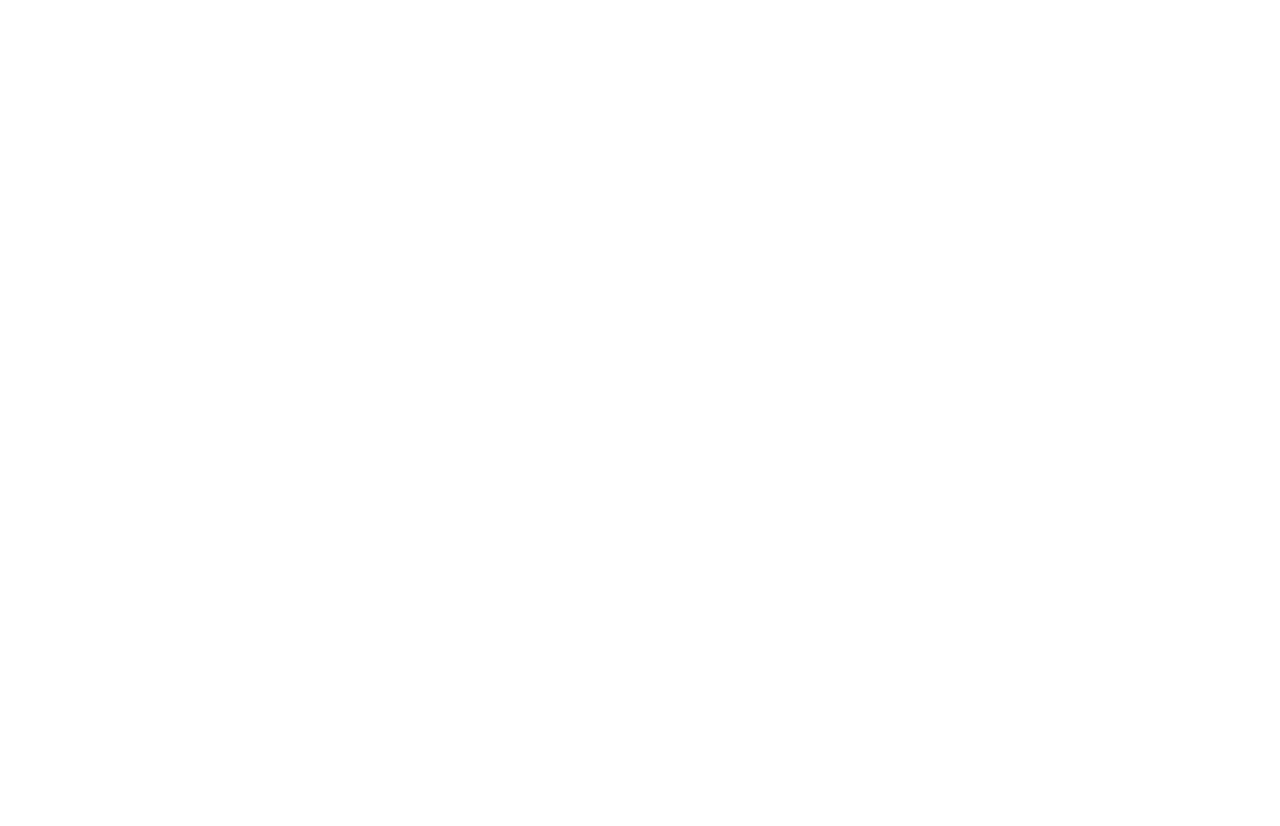
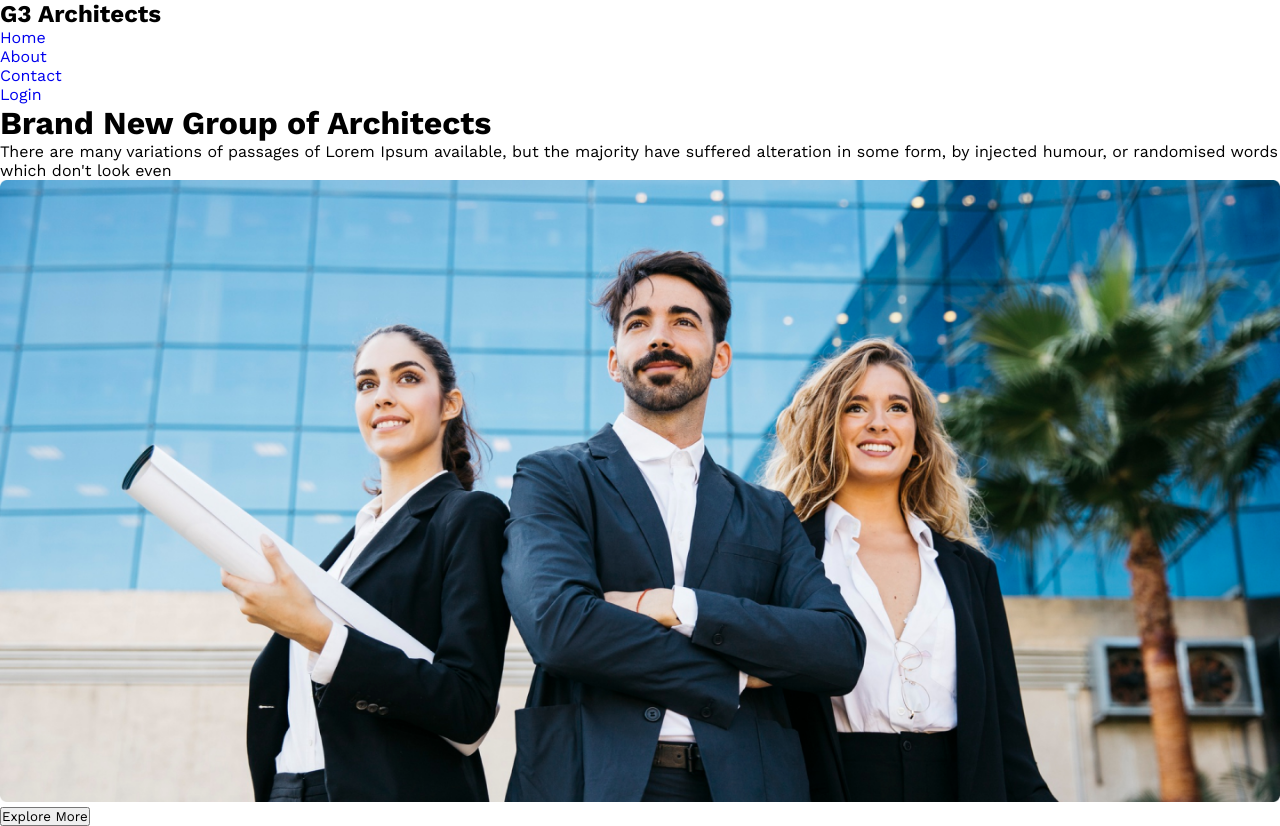
Before and after one commit to Fardus-Hassan/g3-architects, a plain HTML site: page index.html in a window 1280 px wide. Before the commit the page ends 800 px from the top, so only its background shows below. Drawn offline with nearby package versions, Linux system fonts and the light colour scheme.

Commit message:
markup header section

```diff
--- a/index.html
+++ b/index.html
@@ -1,12 +1,39 @@
 <!DOCTYPE html>
 <html lang="en">
+
 <head>
     <meta charset="UTF-8">
     <meta name="viewport" content="width=device-width, initial-scale=1.0">
     <title>G3 architect</title>
     <link rel="stylesheet" href="./styles/style.css">
 </head>
+
 <body>
+    <header class="head">
+        <nav class="nav">
+            <h1>G3 Architects</h1>
+            <ul>
+                <li><a href="#">Home</a></li>
+                <li><a href="#">About</a></li>
+                <li><a href="#">Contact</a></li>
+                <li><a href="#">Login</a></li>
+            </ul>
+        </nav>
+        <div class="banner">
+            <h1>Brand New Group of Architects </h1>
+            <p>There are many variations of passages of Lorem Ipsum available, but the majority have suffered alteration in some form, by injected humour, or randomised words which don't look even</p>
+            <div class="banner-img">
+                <img src="images/banner.png" alt="banner">
+            </div>
+            <button class="btn-pm">Explore More</button>
+        </div>
+    </header>
+    <main class="main">
 
+    </main>
+    <footer class="foot">
+
+    </footer>
 </body>
+
 </html>
--- a/styles/style.css
+++ b/styles/style.css
@@ -0,0 +1,26 @@
+@import url('https://fonts.googleapis.com/css2?family=Work+Sans:wght@400;500;600;700;800&display=swap');
+
+/* common css */
+
+*{
+    margin: 0;
+    padding: 0;
+    box-sizing: border-box;
+    font-family: 'Work Sans', sans-serif;
+}
+
+a{
+    text-decoration: none;
+}
+
+li{
+    list-style: none;
+}
+
+img{
+    max-width: 100%;
+}
+
+
+
+/* head */
```
